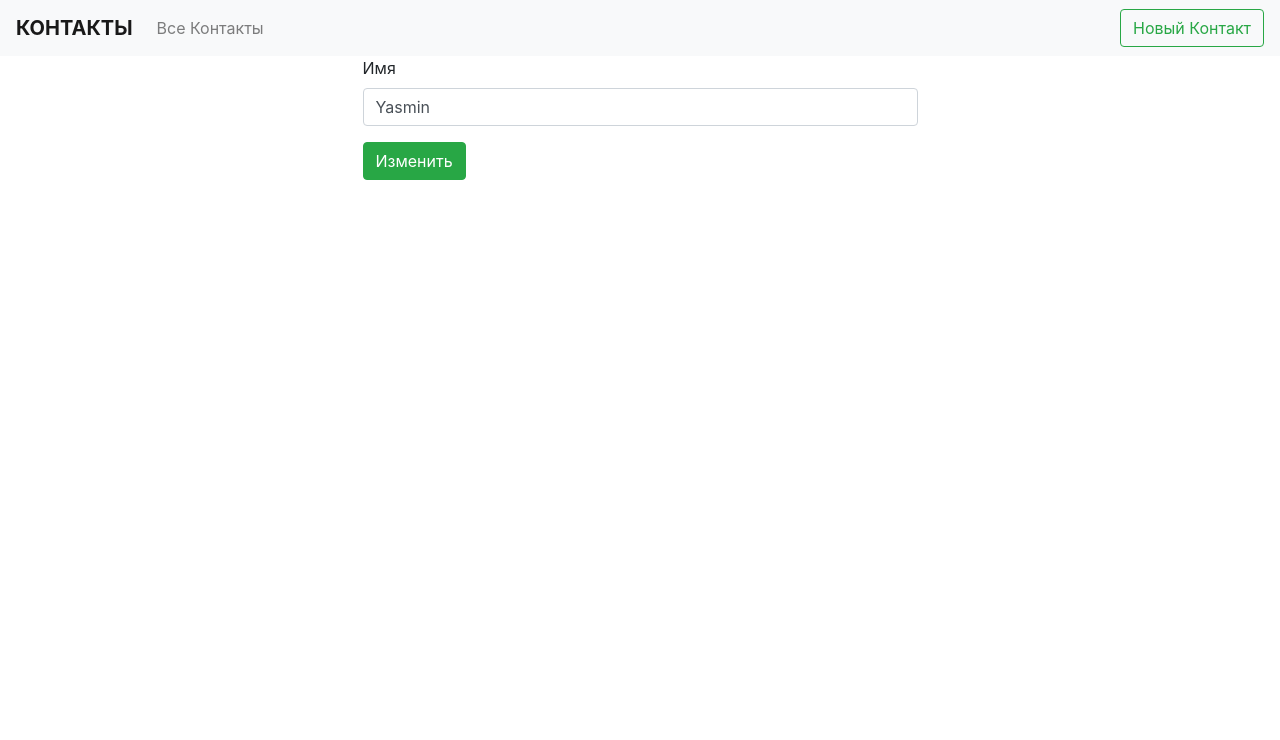
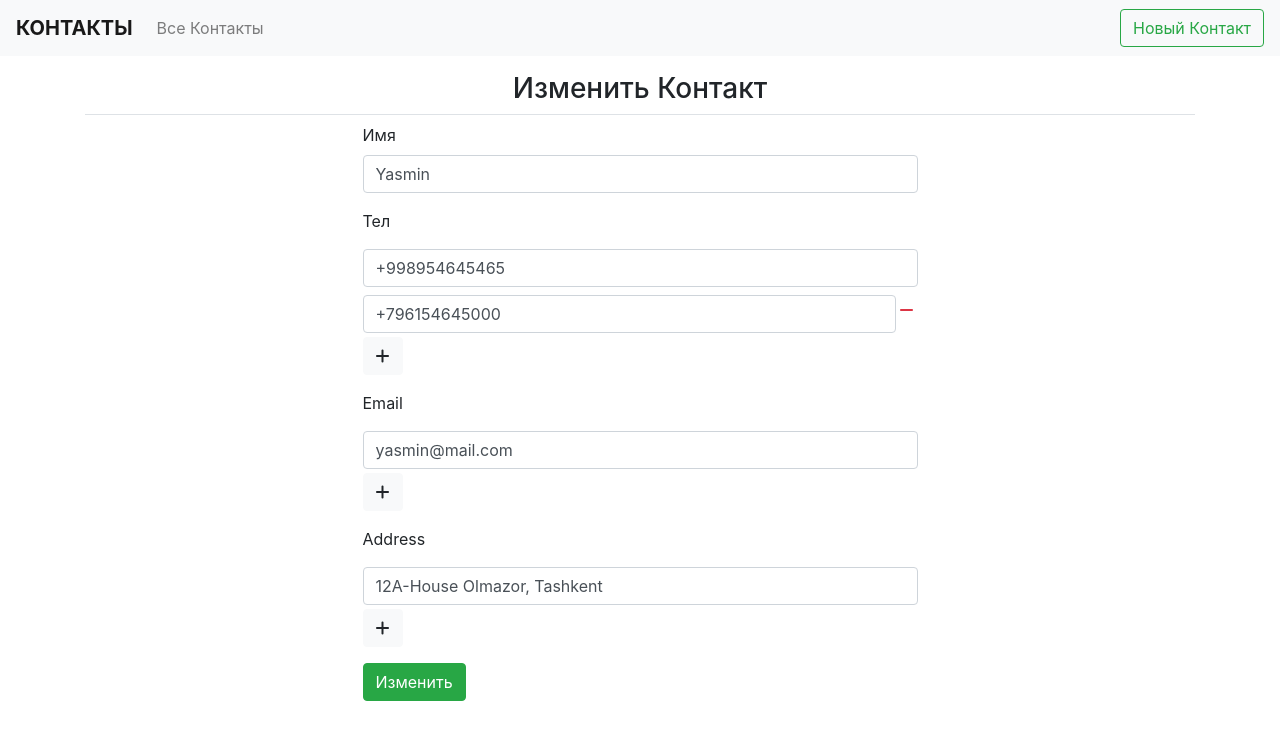
Before and after one commit to abbossth/vue-contacts-app, a Vue app: page /updateContact/124598 in a window 1280 px wide. Shown: the top 740 px of the page. Built offline with nearby package versions, Linux system fonts and the light colour scheme.

Commit message:
Updating function is fully done

```diff
--- a/src/components/CreateContact.vue
+++ b/src/components/CreateContact.vue
@@ -53,7 +53,7 @@
           v-model="input.address"
           type="text" class="form-control mt-2"
           id="addressInput"
-          placeholder="e.g 35V 45-House Olmazor Tashkent">
+          placeholder="Ташкент, Узбекистан">
         <a v-if="index!=0"
           class="fas fa-minus text-danger mx-1"
           @click="deleteField(index, newContact.addresses)">
--- a/src/components/updateContact.vue
+++ b/src/components/updateContact.vue
@@ -1,10 +1,70 @@
 <template>
+  <h3 class="text-center mt-3 pb-2 border-bottom">Изменить Контакт</h3>
   <form @submit="update" class="w-50 m-auto">
     <div class="form-group">
       <label for="name">Имя</label>
       <input
       type="text" class="form-control"
       id="name" v-model="name">
+    </div>
+    <div class="form-group">
+      <label for="phoneInput">Тел</label>
+      <div class="d-flex align-items-center" v-for="(input,index) in phones" :key="`phone`+ index">
+        <input
+          v-model="input.phone"
+          type="tel" class="form-control mt-2"
+          id="phoneInput" placeholder="+998917234567">
+        <a v-if="index!=0"
+          class="fas fa-minus text-danger mx-1"
+          @click="deleteField(index, phones)">
+        </a>
+      </div>
+      <button
+        @click="addField(this.phones)"
+        class="btn btn-light mt-1"
+        type="button">
+        <i class="fas fa-plus"></i>
+      </button>
+    </div>
+    <div class="form-group">
+      <label for="emailInput">Email</label>
+      <div class="d-flex align-items-center" v-for="(input,index) in emails" :key="`email`+ index">
+        <input
+          v-model="input.email"
+          type="email" class="form-control mt-2"
+          id="emailInput"
+          placeholder="farkhod@gmail.com">
+        <a v-if="index!=0"
+          class="fas fa-minus text-danger mx-1"
+          @click="deleteField(index, emails)">
+        </a>
+      </div>
+      <button
+        @click="addField(this.emails)"
+        class="btn btn-light mt-1"
+        type="button">
+        <i class="fas fa-plus"></i>
+      </button>
+    </div>
+    <div class="form-group">
+      <label for="addressInput">Address</label>
+      <div class="d-flex align-items-center" v-for="(input,index) in addresses" :key="`address`+ index">
+        <input
+          v-model="input.address"
+          type="text" class="form-control mt-2"
+          id="addressInput"
+          placeholder="Ташкент, Узбекистан">
+        <a v-if="index!=0"
+          class="fas fa-minus text-danger mx-1"
+          @click="deleteField(index, addresses)">
+        </a>
+      </div>
+      <button
+        @click="addField(this.addresses)"
+        class="btn btn-light mt-1"
+        type="button">
+        <i class="fas fa-plus"></i>
+      </button>
     </div>
     <button type="submit" class="btn btn-success">Изменить</button>
   </form>
@@ -18,6 +78,9 @@ export default {
     return {
       id: this.$route.params.id,
       name: '',
+      phones: [],
+      emails: [],
+      address: []
     }
   },
   methods: {
@@ -26,11 +89,20 @@ export default {
       e.preventDefault()
       let upd = {
         id: this.id,
-        name: this.name
+        name: this.name,
+        phones: this.phones,
+        emails: this.emails,
+        addresses: this.addresses
       }
       // console.log(upd)
       this.updateContact(upd)
     },
+    addField(arr) {
+      arr.push({})
+    },
+    deleteField(index, arr) {
+      arr.splice(index, 1)
+    }
   },
   computed: {
     ...mapGetters(['allContacts']),
@@ -39,7 +111,10 @@ export default {
     this.fetchContacts()
     for (let contact of this.allContacts) {
       if (this.id == contact.id) {
-        this.name = contact.name
+        this.name = contact.name,
+        this.phones = contact.phones,
+        this.emails = contact.emails,
+        this.addresses = contact.addresses
       }
     }
   },
```
